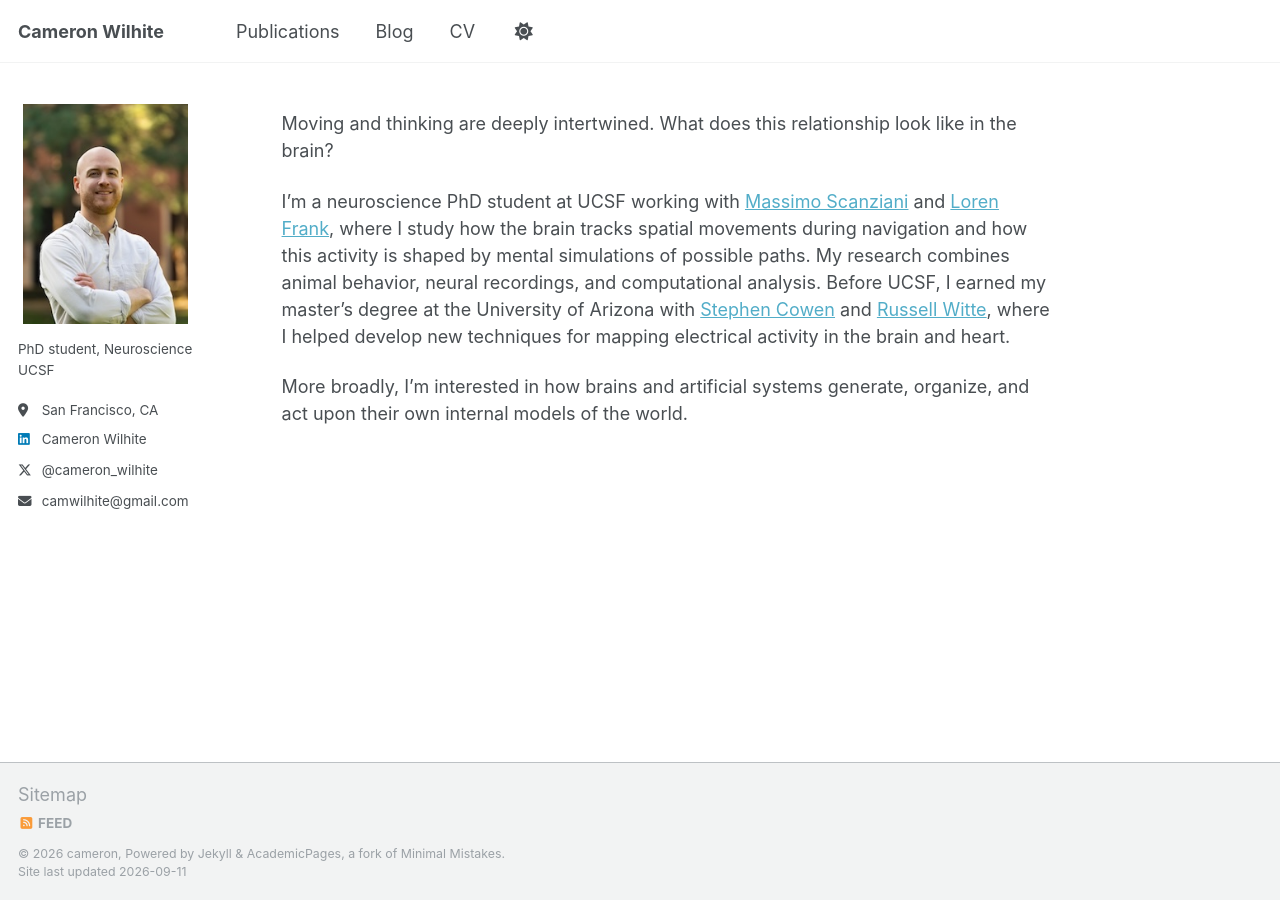
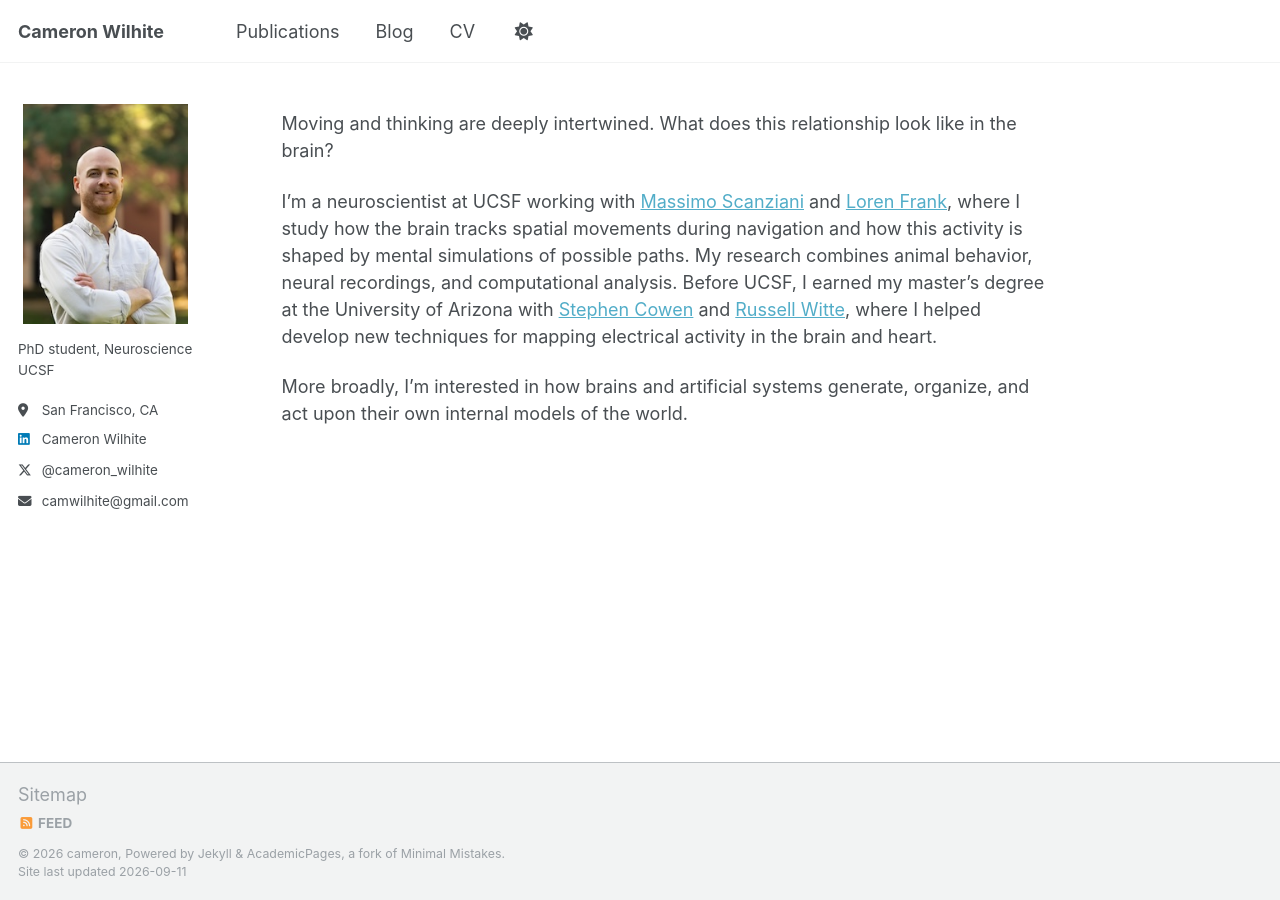
Before and after one commit to camwilhite/camwilhite.github.io, a Jekyll site: the page built from _pages/about.md, in a window 1280 px wide. Built offline with Jekyll 4.4.1, drawn with Linux system fonts in a browser that asks for light colours; a script that is not in the unit is left out.

Commit message:
Update title from PhD student to neuroscientist

```diff
--- a/_pages/about.md
+++ b/_pages/about.md
@@ -8,6 +8,6 @@ redirect_from:
 ---
 Moving and thinking are deeply intertwined. What does this relationship look like in the brain?
 
-I'm a neuroscience PhD student at UCSF working with <a href="https://scanzianilab.ucsf.edu/" target="_blank" rel="noopener noreferrer">Massimo Scanziani</a> and <a href="https://franklab.ucsf.edu/" target="_blank" rel="noopener noreferrer">Loren Frank</a>, where I study how the brain tracks spatial movements during navigation and how this activity is shaped by mental simulations of possible paths. My research combines animal behavior, neural recordings, and computational analysis. Before UCSF, I earned my master's degree at the University of Arizona with <a href="https://psychology.arizona.edu/person/stephen-cowen" target="_blank" rel="noopener noreferrer">Stephen Cowen</a> and <a href="https://medicine.arizona.edu/person/russell-witte-phd" target="_blank" rel="noopener noreferrer">Russell Witte</a>, where I helped develop new techniques for mapping electrical activity in the brain and heart.
+I'm a neuroscientist at UCSF working with <a href="https://scanzianilab.ucsf.edu/" target="_blank" rel="noopener noreferrer">Massimo Scanziani</a> and <a href="https://franklab.ucsf.edu/" target="_blank" rel="noopener noreferrer">Loren Frank</a>, where I study how the brain tracks spatial movements during navigation and how this activity is shaped by mental simulations of possible paths. My research combines animal behavior, neural recordings, and computational analysis. Before UCSF, I earned my master's degree at the University of Arizona with <a href="https://psychology.arizona.edu/person/stephen-cowen" target="_blank" rel="noopener noreferrer">Stephen Cowen</a> and <a href="https://medicine.arizona.edu/person/russell-witte-phd" target="_blank" rel="noopener noreferrer">Russell Witte</a>, where I helped develop new techniques for mapping electrical activity in the brain and heart.
 
 More broadly, I'm interested in how brains and artificial systems generate, organize, and act upon their own internal models of the world.
```
